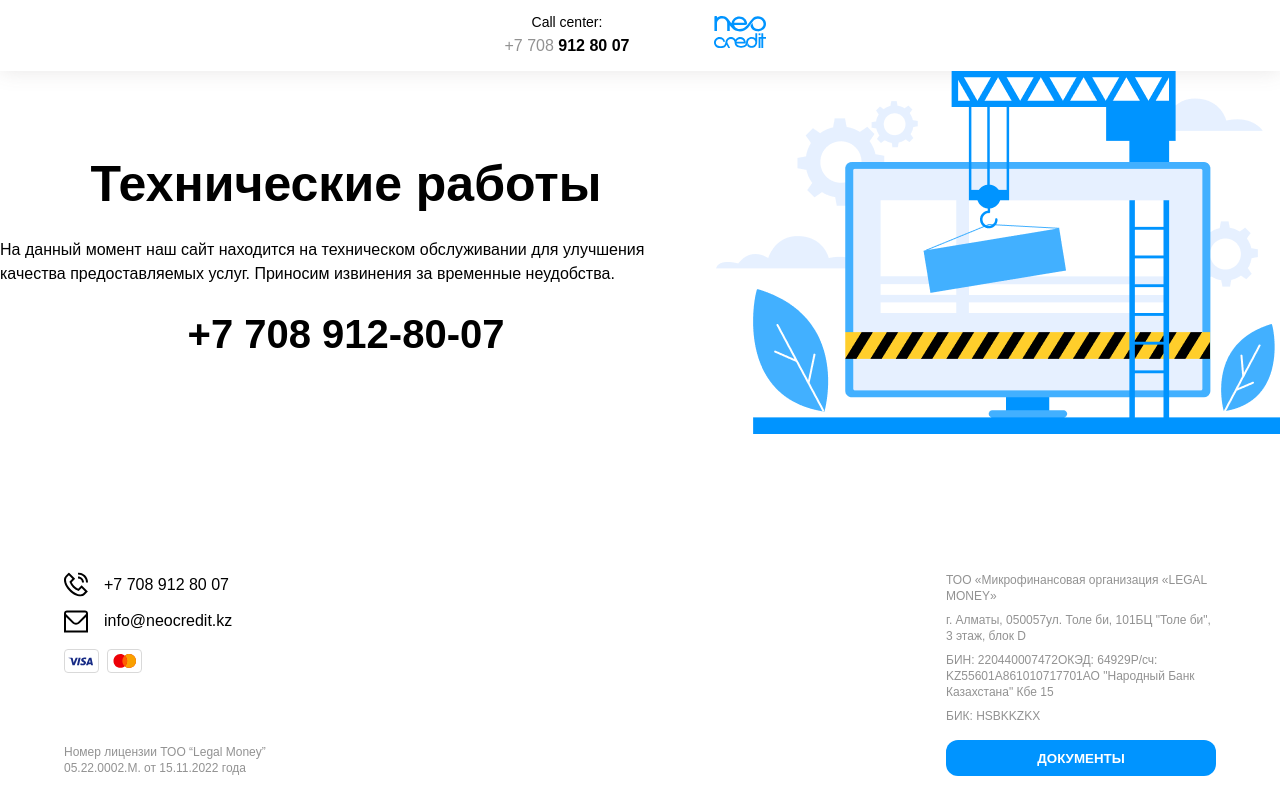
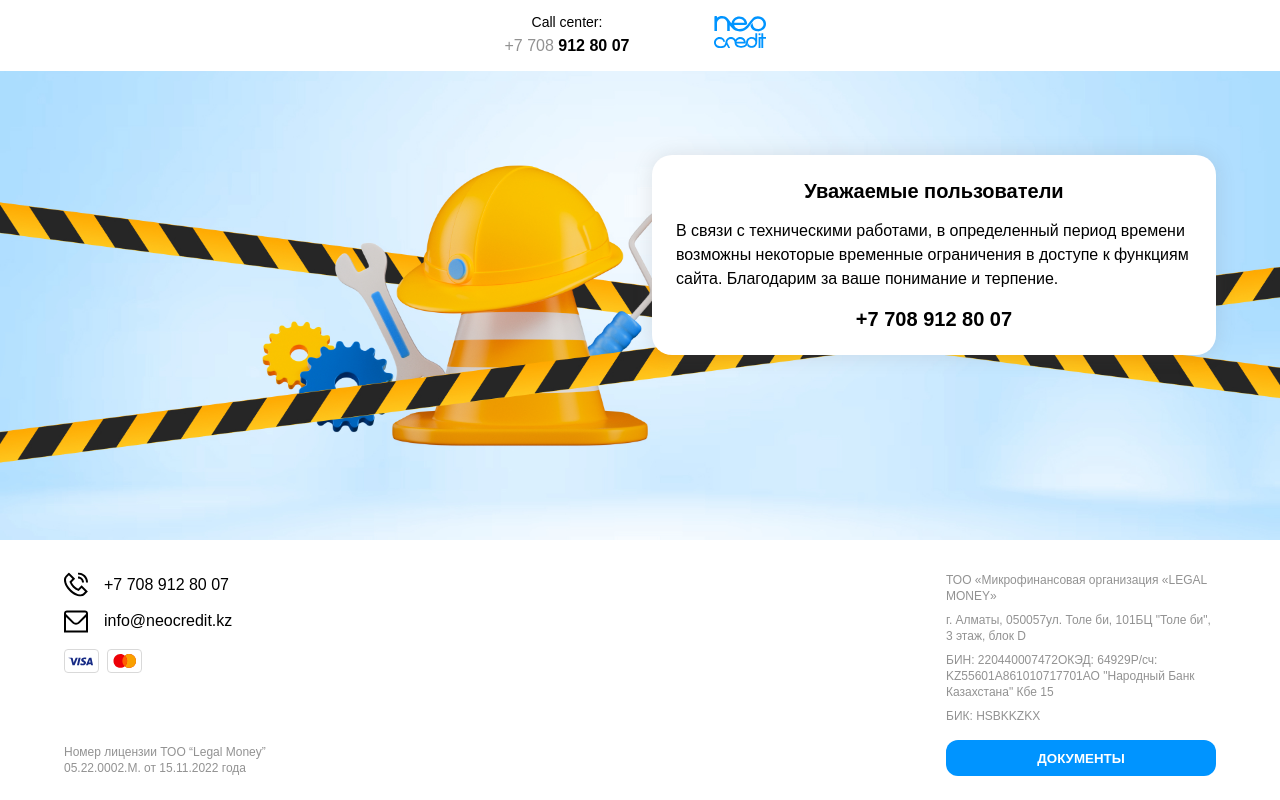
Before and after one commit to vladji/neocredit-stub, a React (Create React App) app: page / in a window 1280 px wide. Built offline with nearby package versions, Linux system fonts and the light colour scheme.

Commit message:
perf: main section

```diff
--- a/src/components/Stub/index.tsx
+++ b/src/components/Stub/index.tsx
@@ -1,23 +1,20 @@
 import styles from './styles.module.scss';
+import { CardBlank } from '../UI/CardBlank';
 
 export const Stub = () => {
   return (
-    <div className={styles.wrapper}>
-      <div className={styles.textWrapper}>
-        <h1 className={styles.title}>
-          Технические работы
-        </h1>
-        <p>
-          На данный момент наш сайт находится на техническом обслуживании для улучшения качества предоставляемых услуг.
-          Приносим извинения за временные неудобства.
-        </p>
-        <a className={styles.phone} href="tel:+77089128007">
-          +7 708 912-80-07
-        </a>
+    <section className={`section ${styles.section}`}>
+      <div className={`container ${styles.container}`}>
+        <CardBlank className={styles.infoCard}>
+          <h3>Уважаемые пользователи</h3>
+          <p>В связи с техническими работами, в определенный период времени возможны
+            некоторые временные ограничения в
+            доступе к функциям сайта.
+            Благодарим за ваше понимание и терпение.
+          </p>
+          <a className={styles.cardLink} href="tel:+77089128007">+7 708 912 80 07</a>
+        </CardBlank>
       </div>
-      <div className={styles.imageWrapper}>
-        <img src="./stub-image.png" alt="image" />
-      </div>
-    </div>
+    </section>
   );
 };
--- a/src/components/Stub/styles.module.scss
+++ b/src/components/Stub/styles.module.scss
@@ -1,48 +1,29 @@
 @import '../../styles/mixins.scss';
 
-.wrapper {
-  display: flex;
-  flex-direction: column;
-  align-items: center;
-  gap: var(--size-huge);
+.section {
+  flex: 1;
+  padding-block: var(--size-huge);
+  background-image: url("../../../public/images/background.jpg");
+  background-position: center;
+  background-size: cover;
 
   @media(min-width: #{$breakpoint-desktop}) {
-    flex-direction: row;
-    gap: var(--size-big);
+    padding-block: 134px;
   }
 }
 
-.textWrapper {
+.container {
+  display: flex;
+  flex: 1;
+  justify-content: right;
+}
+
+.infoCard {
   display: flex;
   flex-direction: column;
-  gap: var(--size-big);
-  align-items: center;
+  gap: var(--size-standard);
 }
 
-.title {
-  font-size: 22px;
-  font-weight: 700;
-  line-height: 24px;
-
-  @media(min-width: #{$breakpoint-desktop}) {
-    font-size: 50px;
-    font-weight: 700;
-    line-height: 60px;
-  }
+.cardLink {
+  @include font-h3;
 }
-
-.phone {
-  @include font-h1;
-}
-
-.imageWrapper {
-  width: 100%;
-
-  @media(min-width: #{$breakpoint-desktop}) {
-    max-width: 564px;
-  }
-
-  img {
-    width: 100%;
-  }
-}
--- a/src/components/UI/CardBlank/styles.module.scss
+++ b/src/components/UI/CardBlank/styles.module.scss
@@ -3,6 +3,7 @@
 .cardBlank {
   position: relative;
   display: flex;
+  flex-direction: column;
   align-items: center;
   justify-content: center;
   width: 100%;
@@ -13,6 +14,6 @@
 
   @media(min-width: #{$breakpoint-desktop}) {
     width: 564px;
-    padding: var(--size-standard);
+    padding: var(--size-big);
   }
 }
--- a/src/styles/mixins.scss
+++ b/src/styles/mixins.scss
@@ -39,13 +39,13 @@
 }
 
 @mixin font-h3-desktop {
-  font-size: 32px;
+  font-size: 20px;
   font-weight: 700;
-  line-height: 40px;
+  line-height: 24px;
 }
 
 @mixin font-h3-mobile {
-  font-size: 22px;
+  font-size: 16px;
   font-weight: 700;
   line-height: 24px;
 }
@@ -57,9 +57,3 @@
     @include font-h3-desktop;
   }
 }
-
-@mixin flex-center-center {
-  display: flex;
-  justify-content: center;
-  align-items: center;
-}
```
Also changed, not shown: public/images/background.jpg (added), public/stub-image.png (deleted).
